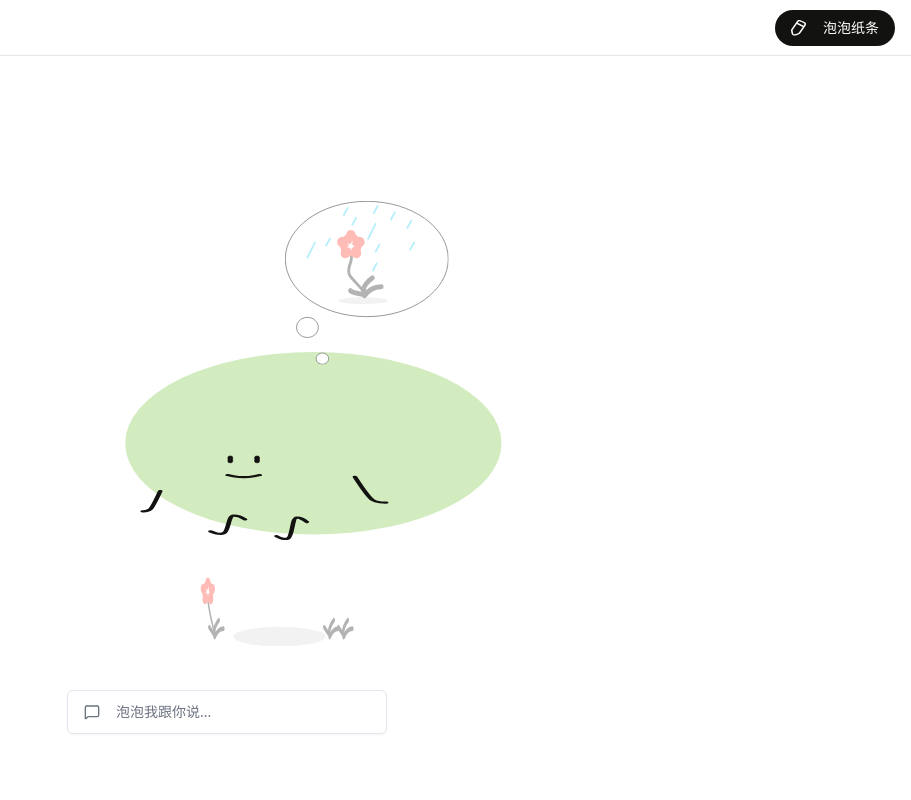
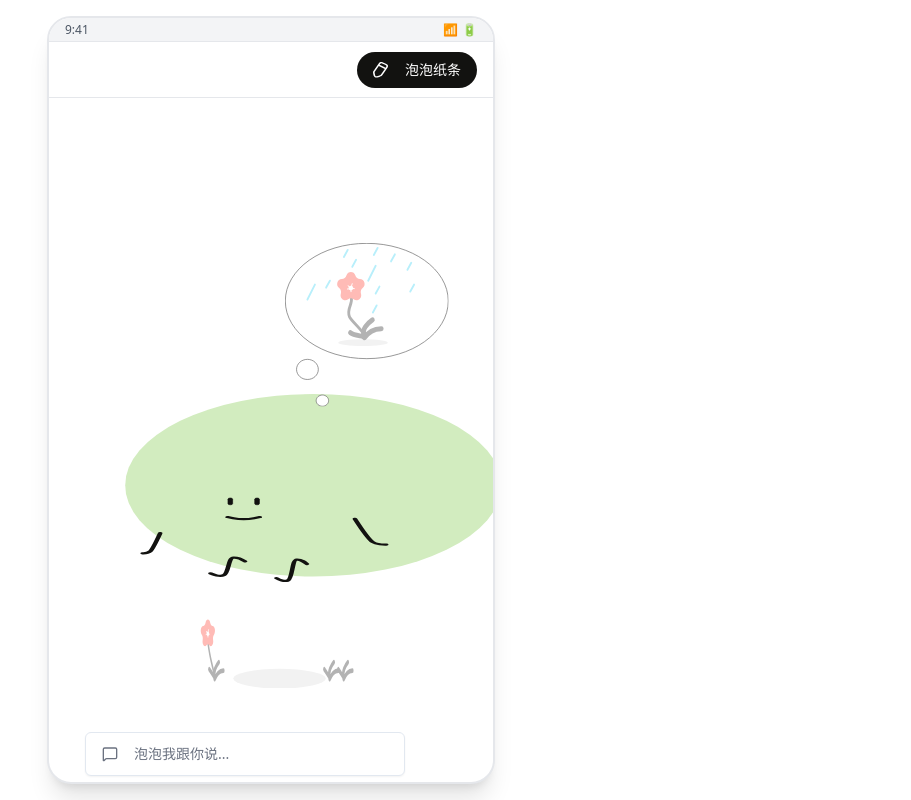
Before and after one commit to Pikady/MoodBubble, a Next.js app: page / in a window 1280 px wide. Shown: the whole page, without its empty margins (369-1280 px from the left). Built offline with nearby package versions, Linux system fonts and the light colour scheme.

Commit message:
添加移动端组件容器，便于移动端展示
Signed-off-by: chen <2652917633@qq.com>

```diff
--- a/src/app/page.tsx
+++ b/src/app/page.tsx
@@ -38,7 +38,7 @@ export default function Home() {
         </div> */}
 
         {/* 输入框 */}
-        <div className="w-full max-w-md" style={{ position: 'relative', top: '200px' }}>
+        <div className="w-full max-w-md mobile:absolute mobile:bottom-8 mobile:left-1/2 mobile:transform mobile:-translate-x-1/2" style={{ position: 'relative', top: '200px' }}>
           <Button
             variant="outline"
             className="w-80 h-11 text-left justify-start text-gray-500 ml-5" // 添加ml-auto让按钮向右移动
--- a/src/components/layout/AppShell.tsx
+++ b/src/components/layout/AppShell.tsx
@@ -36,8 +36,26 @@ export default function AppShell({
     />
   );
 
+  // 桌面端状态栏组件
+  const StatusBar = () => (
+    <div className="hidden mobile:block mobile:h-6 mobile:bg-gray-100 mobile:border-b mobile:border-gray-200 mobile:px-4 mobile:py-1">
+      <div className="flex items-center justify-between text-xs text-gray-600">
+        <span>9:41</span>
+        <div className="flex space-x-1">
+          <span>📶</span>
+          <span>🔋</span>
+        </div>
+      </div>
+    </div>
+  );
+
   return (
-    <div className={cn("flex flex-col min-h-screen bg-background", className)}>
+    <div className={cn("flex flex-col min-h-screen bg-background mobile:flex mobile:items-center mobile:justify-center mobile:p-4", className)}>
+      {/* 桌面端移动端容器包裹器 */}
+      <div className="flex-1 w-full mobile:max-w-md mobile:border-2 mobile:border-gray-200 mobile:rounded-3xl mobile:shadow-xl mobile:overflow-hidden mobile:bg-white mobile:h-[844px] mobile:flex mobile:flex-col">
+        {/* 桌面端状态栏 */}
+        <StatusBar />
+
         {/* 顶部导航栏 */}
         {topBar || defaultTopBar}
 
@@ -49,5 +67,6 @@ export default function AppShell({
         {/* 底部安全区域 */}
         <div className="safe-area-bottom" />
       </div>
+    </div>
   );
 }
--- a/tailwind.config.js
+++ b/tailwind.config.js
@@ -13,6 +13,10 @@ module.exports = {
       center: true,
       padding: "2rem",
       screens: {
+        sm: "640px",
+        md: "768px",
+        lg: "1024px",
+        xl: "1280px",
         "2xl": "1400px",
       },
     },
@@ -57,6 +61,11 @@ module.exports = {
         md: "calc(var(--radius) - 2px)",
         sm: "calc(var(--radius) - 4px)",
       },
+      screens: {
+        'mobile': '375px',
+        'tablet': '768px',
+        'desktop': '1024px',
+      },
       keyframes: {
         "accordion-down": {
           from: { height: "0" },
```
Also changed, not shown: .claude/settings.local.json. Lines whose indentation alone changed are shown as unchanged.
